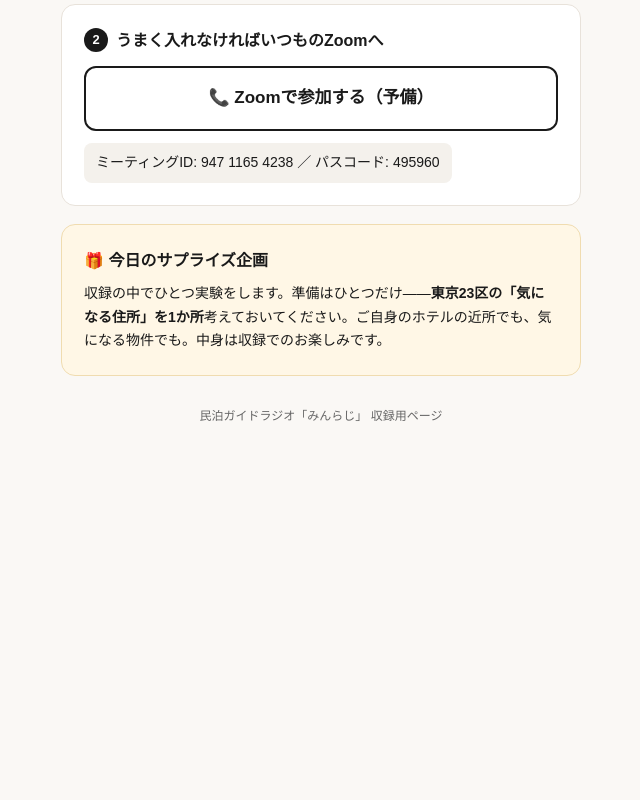
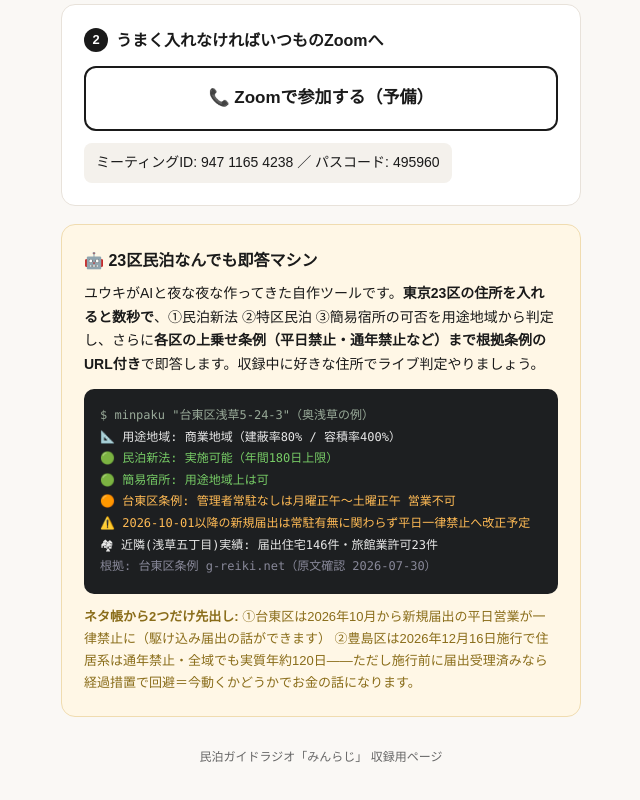
Before and after one commit to Yukitchy/minpaku-hotline, a plain HTML site: page studio-20260901.html in a window 1280 px wide. Shown: the part 542-1342 px from the top of the page, without its empty margins (319-959 px from the left). Before the commit the page ends 1029 px from the top, so only its background shows below. Drawn offline with Linux system fonts and the light colour scheme.

Commit message:
サプライズ予告を即答マシンの実物紹介に差し替え

```diff
--- a/studio-20260901.html
+++ b/studio-20260901.html
@@ -53,8 +53,19 @@
   </div>
 
   <div class="surprise">
-    <h2>🎁 今日のサプライズ企画</h2>
-    <p style="font-size:14px;">収録の中でひとつ実験をします。準備はひとつだけ——<strong>東京23区の「気になる住所」を1か所</strong>考えておいてください。ご自身のホテルの近所でも、気になる物件でも。中身は収録でのお楽しみです。</p>
+    <h2>🤖 23区民泊なんでも即答マシン</h2>
+    <p style="font-size:14px;margin-bottom:12px;">ユウキがAIと夜な夜な作ってきた自作ツールです。<strong>東京23区の住所を入れると数秒で</strong>、①民泊新法 ②特区民泊 ③簡易宿所の可否を用途地域から判定し、さらに<strong>各区の上乗せ条例（平日禁止・通年禁止など）まで根拠条例のURL付き</strong>で即答します。収録中に好きな住所でライブ判定やりましょう。</p>
+    <div style="background:#1d1f21;color:#e8e8e8;border-radius:10px;padding:16px;font-family:Menlo,monospace;font-size:12px;line-height:1.8;overflow-x:auto;">
+<div style="color:#9a9;">$ minpaku "台東区浅草5-24-3"（奥浅草の例）</div>
+📐 用途地域: 商業地域（建蔽率80% / 容積率400%）<br>
+<span style="color:#7c6;">🟢 民泊新法: 実施可能（年間180日上限）</span><br>
+<span style="color:#7c6;">🟢 簡易宿所: 用途地域上は可</span><br>
+<span style="color:#fb5;">🟠 台東区条例: 管理者常駐なしは月曜正午〜土曜正午 営業不可</span><br>
+<span style="color:#fb5;">⚠️ 2026-10-01以降の新規届出は常駐有無に関わらず平日一律禁止へ改正予定</span><br>
+🏘 近隣(浅草五丁目)実績: 届出住宅146件・旅館業許可23件<br>
+<span style="color:#889;">根拠: 台東区条例 g-reiki.net（原文確認 2026-07-30）</span>
+    </div>
+    <p style="font-size:13px;color:#8a6d1a;margin-top:12px;"><strong>ネタ帳から2つだけ先出し:</strong> ①台東区は2026年10月から新規届出の平日営業が一律禁止に（駆け込み届出の話ができます） ②豊島区は2026年12月16日施行で住居系は通年禁止・全域でも実質年約120日——ただし施行前に届出受理済みなら経過措置で回避＝今動くかどうかでお金の話になります。</p>
   </div>
 
   <footer>民泊ガイドラジオ「みんらじ」 収録用ページ</footer>
```
